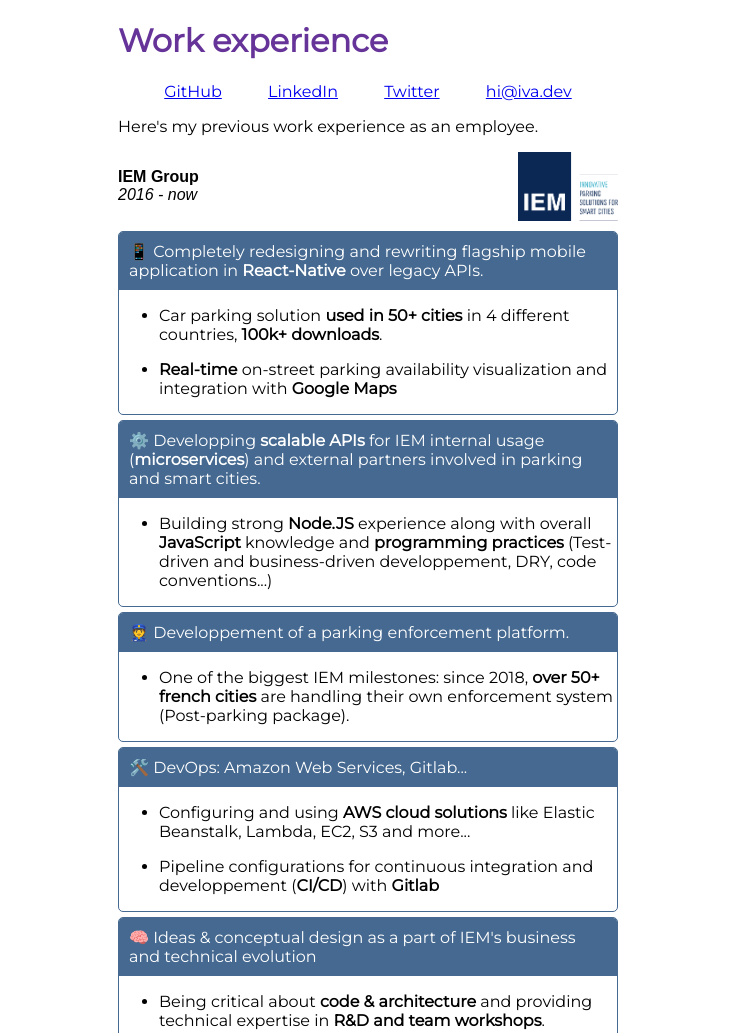
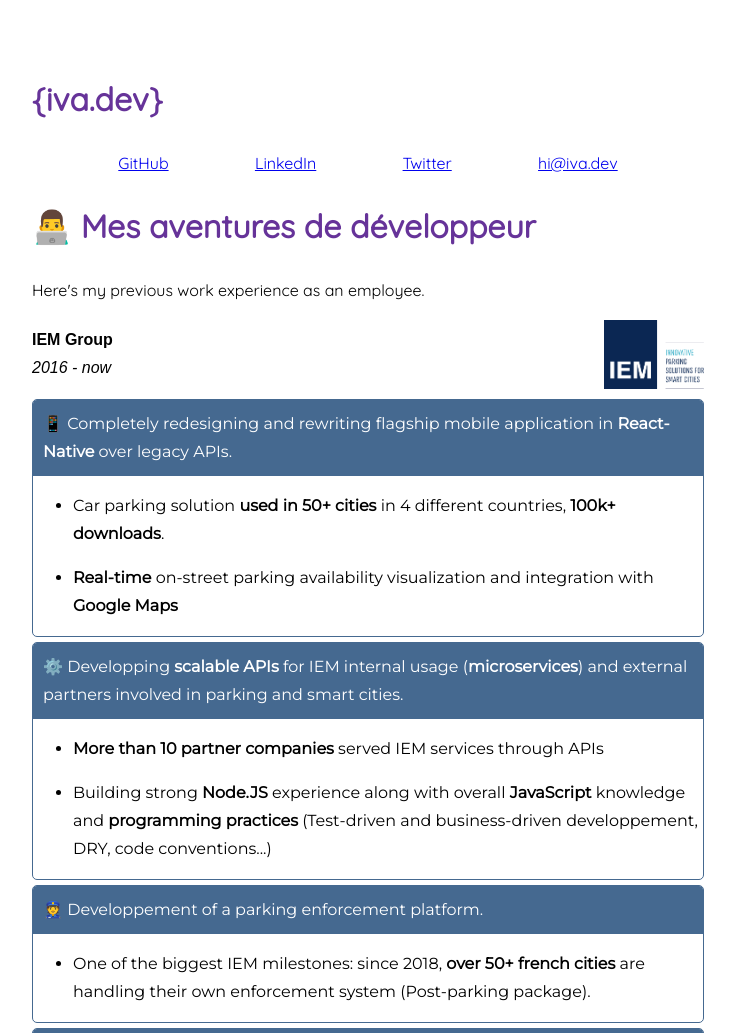
Before and after one commit to IgorVanian/iva.dev, a Gatsby site: page /work in a window 1280 px wide. Shown: the top 1033 px of the page, without its empty margins (272-1007 px from the left). Built offline with nearby package versions, Linux system fonts and the light colour scheme; Gatsby itself is replaced by a stand-in of ours.

Commit message:
fix text, push site title up

```diff
--- a/src/components/experience.tsx
+++ b/src/components/experience.tsx
@@ -25,7 +25,7 @@ const workplaces = [{
     success: [
       "Big project commissionned by german Pfeiffer Vaccuum headquarters.",
       "Working with an external consulting firm.",
-      "Communication practice in reporting to geramn IT HQ, local management and different actors involved."
+      "Communication practice in reporting to german IT HQ, local management and different actors involved."
     ]
   }]
 }, {
@@ -41,6 +41,7 @@ const workplaces = [{
   }, {
     description: "⚙️ Developping **scalable APIs** for IEM internal usage (**microservices**) and external partners involved in parking and smart cities.",
     success: [
+      "**More than 10 partner companies** served IEM services through APIs",
       "Building strong **Node.JS** experience along with overall **JavaScript** knowledge and **programming practices** (Test-driven and business-driven developpement, DRY, code conventions...)"
     ]
   }, {
@@ -51,6 +52,7 @@ const workplaces = [{
   }, {
     description: "🛠️ DevOps: Amazon Web Services, Gitlab...",
     success: [
+      "High-availability and scalability for **thousands daily connections**",
       "Configuring and using **AWS cloud solutions** like Elastic Beanstalk, Lambda, EC2, S3 and more...",
       "Pipeline configurations for continuous integration and developpement (**CI/CD**) with **Gitlab**"
     ]
--- a/src/components/layout.module.css
+++ b/src/components/layout.module.css
@@ -1,9 +1,13 @@
 @import url('https://fonts.googleapis.com/css2?family=Montserrat&display=swap');
+@import url('https://fonts.googleapis.com/css2?family=Quicksand&display=swap');
 
 .container {
   margin: auto;
-  max-width: 500px;
-  font-family: 'Montserrat', sans-serif;
+  max-width: 42rem;
+  font-family: 'Quicksand', sans-serif;
+  font-size: 100%;
+  line-height: 1.75;
+  padding: 2.625rem 1.3125rem;
 }
 
 .heading {
--- a/src/components/layout.tsx
+++ b/src/components/layout.tsx
@@ -10,14 +10,17 @@ interface LayoutProps {
   children?: JSX.Element
 }
 
+const SiteName = "{iva.dev}"
+
 
 const Layout = ({ pageTitle, children } : LayoutProps) => {
   return (
     <div className={container}>
       <title>{pageTitle}</title>
+      <h1 className={heading}>{SiteName}</h1>
+      <LinksComponent />
       <main>
         <h1 className={heading}>{pageTitle}</h1>
-        <LinksComponent />
         {children}
       </main>
     </div>
--- a/src/pages/work.tsx
+++ b/src/pages/work.tsx
@@ -4,7 +4,7 @@ import Layout from '../components/layout'
 
 const EmployersPage = () => {
   return (
-    <Layout pageTitle="Work experience">
+    <Layout pageTitle="👨‍💻 Mes aventures de développeur">
       <div>
         <p>Here's my previous work experience as an employee.</p>
         <Experience />
```
Also changed, not shown: src/pages/index.tsx (+5 -5 lines).
